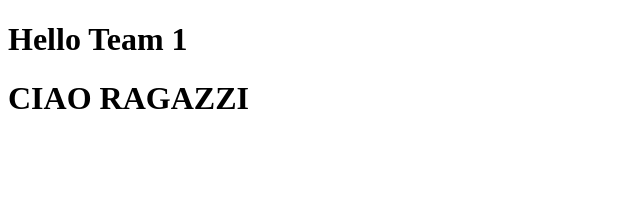
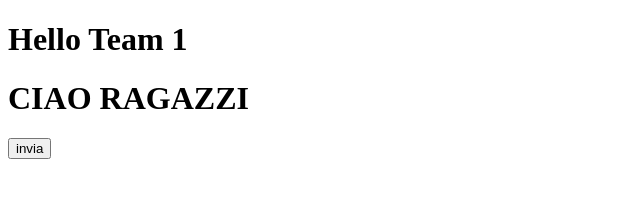
Before and after one commit to Michecosa/team-1, a plain HTML site: page index.html in a window 1280 px wide. Shown: the whole page, without its empty margins (0-640 px from the left). Drawn offline with Linux system fonts and the light colour scheme.

Commit message:
Add button element to index.html

```diff
--- a/index.html
+++ b/index.html
@@ -11,5 +11,7 @@
     <h1>Hello Team 1</h1>
 
     <h1>CIAO RAGAZZI</h1>
+
+    <button>invia</button>
   </body>
 </html>
```
